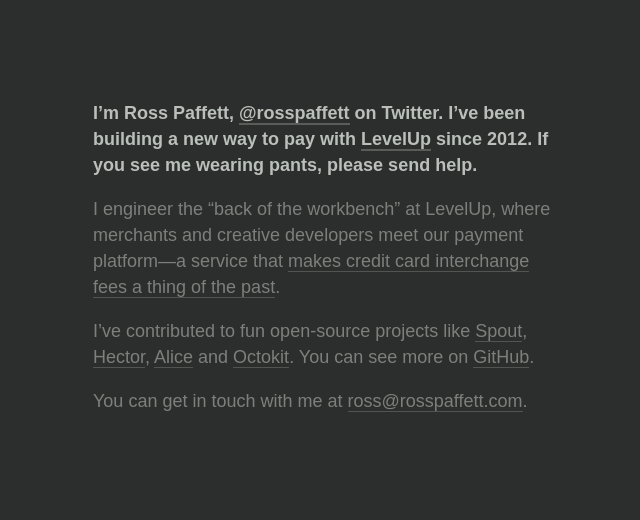
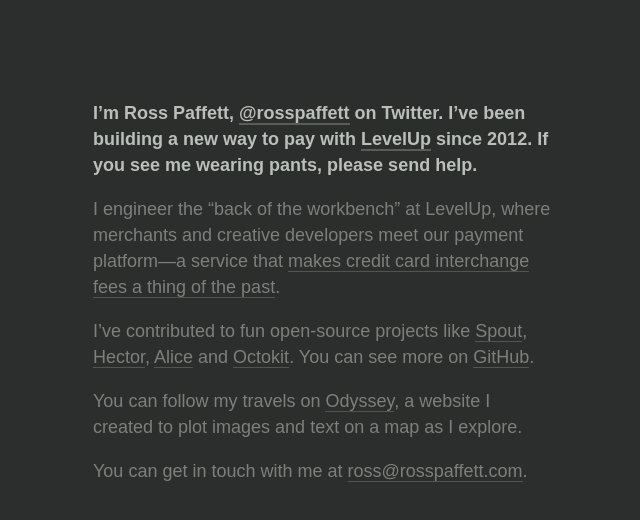
Before and after one commit to raws/rosspaffett.com, a plain HTML site: page index.html in a window 1280 px wide. Shown: the whole page, without its empty margins (317-957 px from the left). Drawn offline with Linux system fonts and the light colour scheme.

Commit message:
Add paragraph about Odyssey

```diff
--- a/index.html
+++ b/index.html
@@ -33,6 +33,11 @@
     </p>
 
     <p>
+      You can follow my travels on <a href="http://odyssey.rosspaffett.com">Odyssey</a>, a website I
+      created to plot images and text on a map as I explore.
+    </p>
+
+    <p>
       You can get in touch with me at
       <a href="mailto:ross@rosspaffett.com">ross@rosspaffett.com</a>.
     </p>
```
